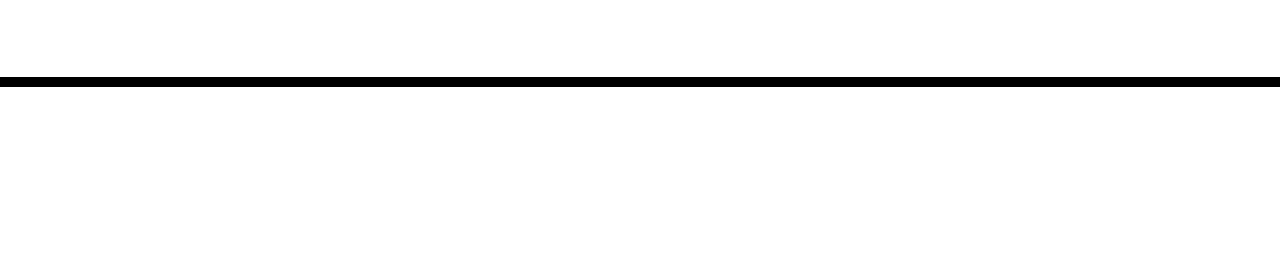
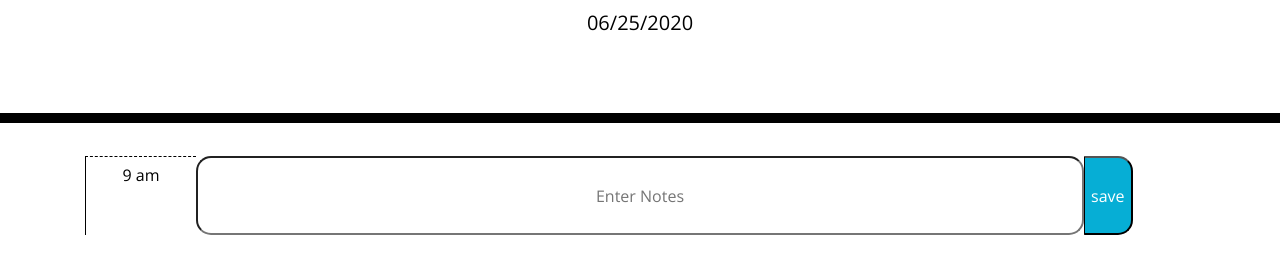
Before and after one commit to j-midgley13/third-party-api-hw5, a plain HTML site: page index.html in a window 1280 px wide. Shown: the part 181-454 px from the top of the page. Drawn offline with nearby package versions, Linux system fonts and the light colour scheme.

Commit message:
Got formatting for time blocks.

```diff
--- a/index.html
+++ b/index.html
@@ -34,5 +34,7 @@
 
     <script src="https://code.jquery.com/jquery-3.4.1.min.js"></script>
     <script src="https://cdnjs.cloudflare.com/ajax/libs/moment.js/2.24.0/moment.min.js"></script>
+    <!-- Link to script.js -->
+    <script src="script.js" type="text/javascript"></script>
   </body>
 </html>
--- a/script.js
+++ b/script.js
@@ -1 +1,16 @@
 // start of js and jQuery
+// Just getting formatting for rows
+var currentDay = moment().format("MM/DD/YYYY")
+$("#currentDay").text(currentDay)
+
+var hourRow = $("<div>").addClass("row");
+
+var hourBlock = $("<textarea>").addClass("hour").text("9 am");
+
+var notesBlock = $("<input>").addClass("time-block").attr("placeholder", "Enter Notes");
+
+var saveBtn = $("<button>").addClass("saveBtn").text("save");
+
+hourRow.append(hourBlock).append(notesBlock).append(saveBtn);
+
+var container = $(".container").append(hourRow);
--- a/style.css
+++ b/style.css
@@ -4,13 +4,14 @@ body {
   line-height: 1;
 }
 
-textarea{
+textarea {
   background: transparent;
   border: none;
   resize: none;
   color: #000000;
   border-left: 1px solid black;
   padding: 10px;
+  text-align: center;
 }
 
 .jumbotron {
@@ -25,21 +26,26 @@ textarea{
   white-space: pre-wrap;
 }
 
+
+
 .time-block{
   text-align: center;
   border-radius: 15px;
+  width: 80%;
 }
 
 .row {
   white-space: pre-wrap;
   height: 80px;
   border-top: 1px solid white;;
+  margin: auto;
 }
 
 .hour {
   background-color: #ffffff;
   color: #000000;
   border-top: 1px dashed #000000;
+  width: 10%;
 }
 
 .past {
```
